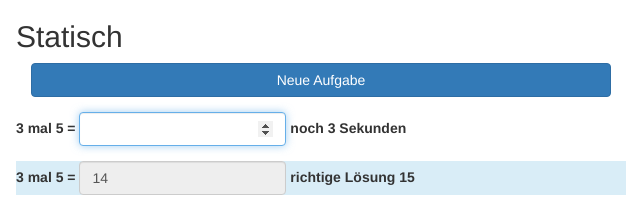
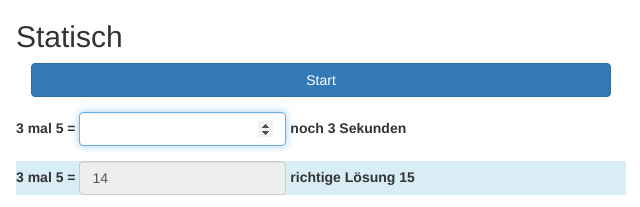
Before and after one commit to opensource21/einmalseins, a React app: page public/index.html in a window 1280 px wide. Shown: the top 207 px of the page, 319-959 px from the left. Built offline with nearby package versions, Linux system fonts and the light colour scheme.

Commit message:
Etwas aufgeräumt

```diff
--- a/public/index.html
+++ b/public/index.html
@@ -13,7 +13,8 @@
     </div>
     <h2>Statisch</h2>
     <div class="form-group col-md-12">
-      <button class="btn btn-primary col-md-12">Neue Aufgabe</button>
+      <button class="btn btn-primary col-md-12">Start</button>
+      <!-- Läuft bis 5 Aufgaben falsch sind oder nichts eingetragen wurde. -->
     </div>
     <p/>
     <div id = "solutions">
--- a/src/components/FactorConfig.js
+++ b/src/components/FactorConfig.js
@@ -13,10 +13,7 @@ export default function FactorConfig({factorName, range, rangeChangeFunc}) {
             size = "2" min = "2" max = "30"
             onChange={event =>
                 rangeChangeFunc(factorName, event.target.name, event.target.value)}/>.
-    </div>
-
-
-    )
+    </div>)
 }
 
 FactorConfig.propTypes = {
```
